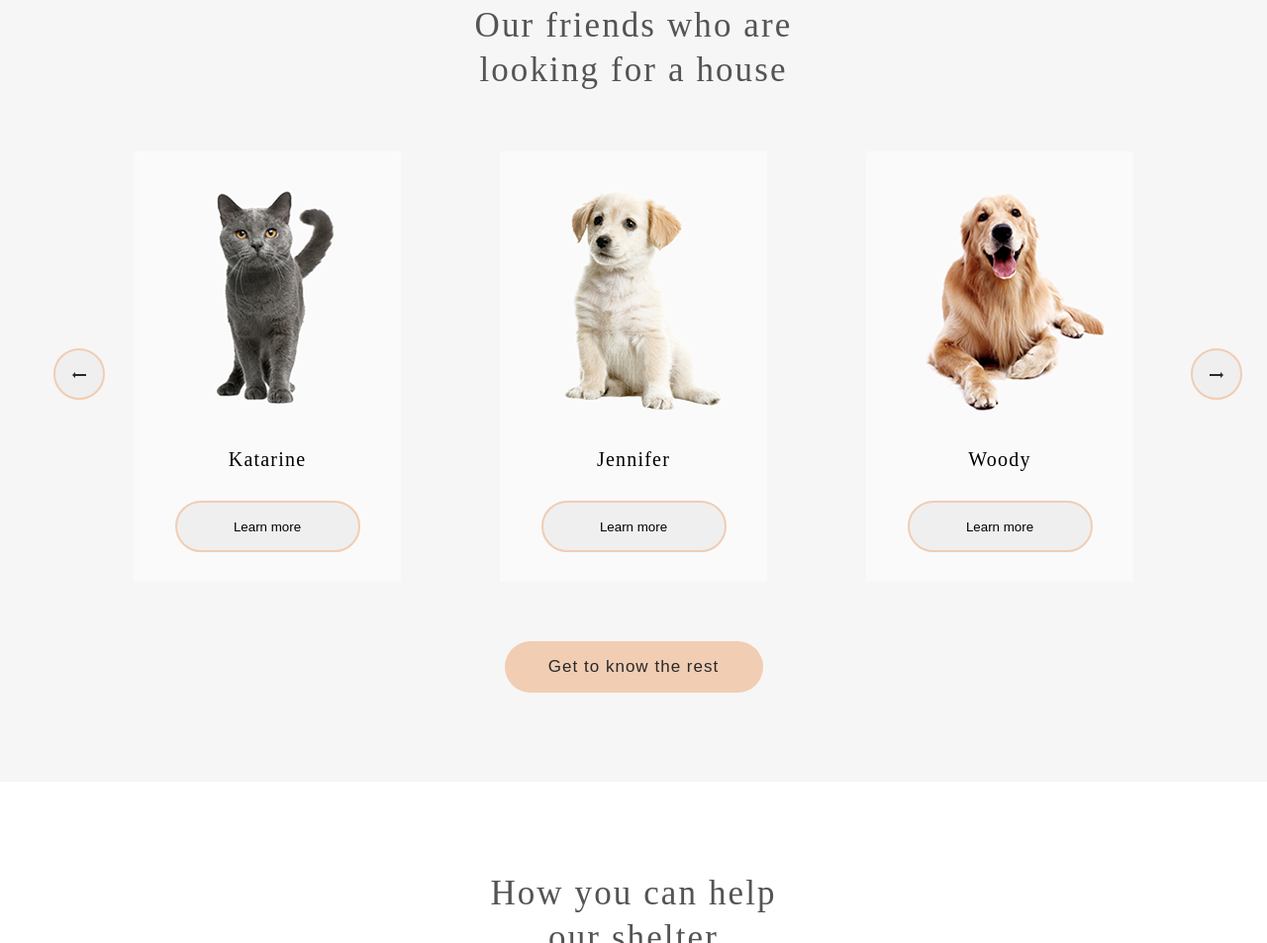
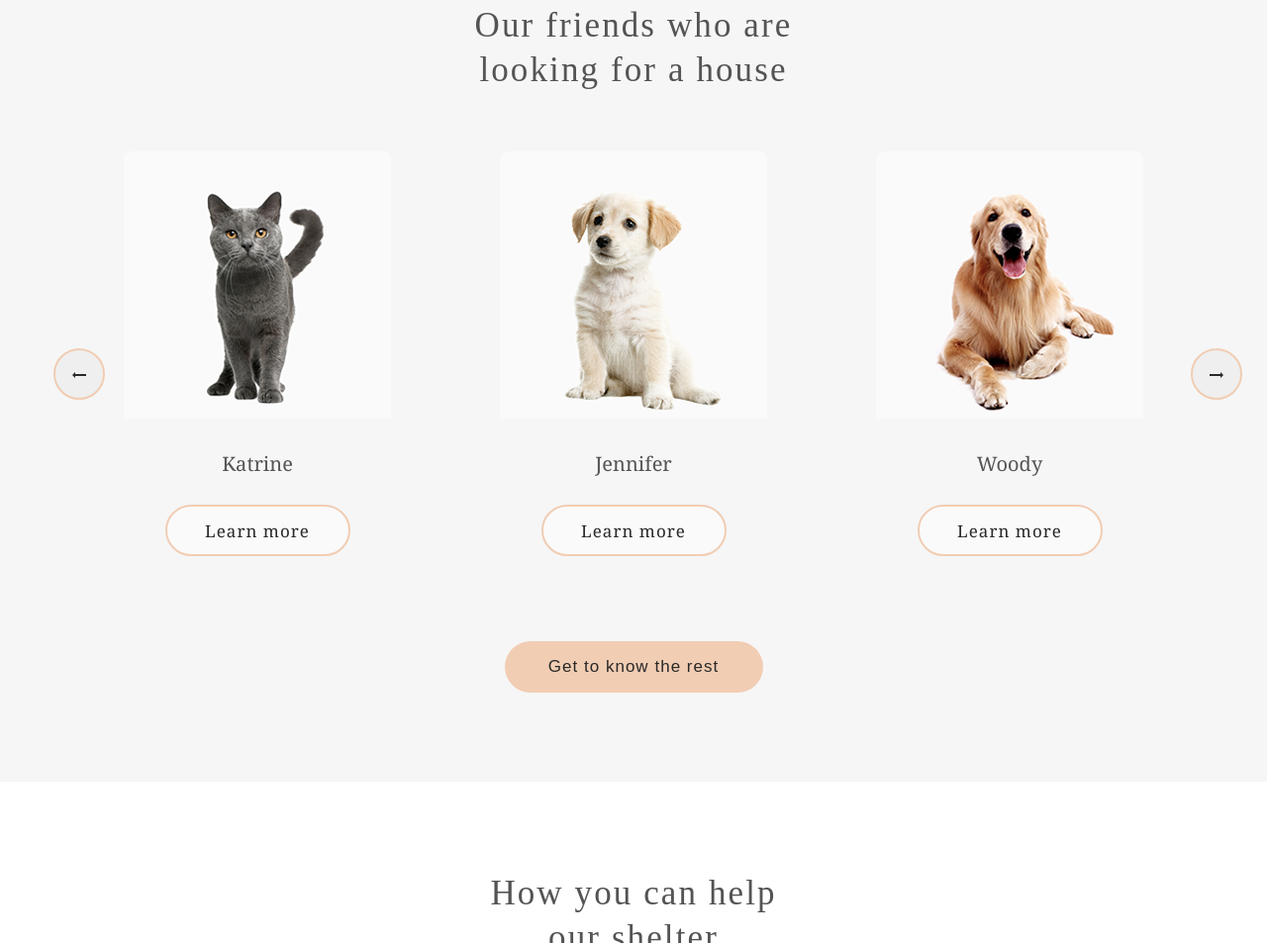
Before and after one commit to bob-justbob/shelter, a plain HTML site: page pages/main/index.h.html in a window 1280 px wide. Shown: the part 1583-2536 px from the top of the page at 99% size. Drawn offline with Linux system fonts and the light colour scheme.

Commit message:
feat: add slider

```diff
--- a/pages/main/index.h.html
+++ b/pages/main/index.h.html
@@ -34,7 +34,7 @@
                     <div class="puppy-p">
                         <p>We offer to give a chance to a little and nice puppy with an extremely wide and open heart. He or she will love you more than anybody else in the world, you will see!</p>
                     </div>
-                    <div class="puppy-btn"><button>Make a friend</button></div>
+                    <div class="puppy-btn"><button onclick="btnOurFriends()">Make a friend</button></div>
                 </div>
                 <div class="section-one-puppt-two">
                     <img src="../../assets/images/start-screen-puppy.png" alt="puppy">
@@ -51,7 +51,7 @@
                 <div class="two-text-p-two here"><p>We feed our wards with the best food and make sure that they do not get sick, feel comfortable (including psychologically) and well. We are supported by 87 volunteers and 28 employees of various skill levels. About 12% of the animals are taken by the shelter staff. Taking care of the animals, they become attached to the pets and would hardly ever leave them alone.</p></div>
             </div>
         </div>
-        <div class="section-three">
+        <div class="section-three" id="ourFriends">
             <div id="prev-Btn">
                 <button><img src="../../assets/icons/Arrow left.svg" alt="left"></button>
             </div>
@@ -66,24 +66,53 @@
                 </div>
                 <div class="slider-containter">
                     <div class="contener-slide" >
-                        <div class="card-slider slider-one" id="lastClone">
+                        <div class="card-wrap">
                             <div class="card">
-                                <div class="card-dimg"><img src="../../assets/images/pets-katrine.png" alt="Katarine"></div>
-                                <div class="card-title"><h2>Katarine</h2></div>
-                                <div class="card-button"><button>Learn more</button></div>
+                              <img src="../../assets/images/pets-katrine.png" alt="Katrine" />
+                              <p>Katrine</p>
+                              <div class="learnMoreBox">
+                                <button class="learnMoreBtn">Learn more</button>
+                              </div>
                             </div>
                             <div class="card">
-                                <div class="card-dimg"><img src="../../assets/images/pets-jennifer.png" alt="Jennifer"></div>
-                                <div class="card-title"><h2>Jennifer</h2></div>
-                                <div class="card-button"><button>Learn more</button></div>
+                              <img
+                                src="../../assets/images/pets-jennifer.png"
+                                alt="Jennifer"
+                              />
+                              <p>Jennifer</p>
+                              <div class="learnMoreBox">
+                                <button class="learnMoreBtn">Learn more</button>
+                              </div>
                             </div>
                             <div class="card">
-                                <div class="card-dimg"><img src="../../assets/images/pets-woody.png" alt="Woody"></div>
-                                <div class="card-title"><h2>Woody</h2></div>
-                                <div class="card-button"><button>Learn more</button></div>
+                              <img src="../../assets/images/pets-woody.png" alt="Woody" />
+                              <p>Woody</p>
+                              <div class="learnMoreBox">
+                                <button class="learnMoreBtn">Learn more</button>
+                              </div>
                             </div>
-                        </div>
-
+                            <div class="card">
+                                <img src="../../assets/images/pets-charly.png" alt="Charly" />
+                                <p>Charly</p>
+                                <div class="learnMoreBox">
+                                  <button class="learnMoreBtn">Learn more</button>
+                                </div>
+                              </div>
+                              <div class="card">
+                                <img src="../../assets/images/pets-sophia.png" alt="sophia" />
+                                <p>Sophia</p>
+                                <div class="learnMoreBox">
+                                  <button class="learnMoreBtn">Learn more</button>
+                                </div>
+                              </div>
+                              <div class="card">
+                                <img src="../../assets/images/pets-freddie.png" alt="Freddie" />
+                                <p>Freddie</p>
+                                <div class="learnMoreBox">
+                                  <button class="learnMoreBtn">Learn more</button>
+                                </div>
+                              </div>
+                          </div>
                     </div>
                 </div>
                 <div class="section-three-button">
--- a/pages/main/scritp.js
+++ b/pages/main/scritp.js
@@ -0,0 +1,26 @@
+const cardWrap = document.querySelector(".card-wrap");
+const card = document.getElementsByClassName("card");
+
+let counter = 0;
+
+const leftArrow = document.querySelector("#prev-Btn");
+const rightArrow = document.querySelector("#next-Btn");
+
+leftArrow.addEventListener("click", ()=>{
+    if(counter == 0) {
+        counter=card.length-2
+    }if(counter !== 0){
+        counter--;
+    }
+    cardWrap.style.transform= 'translate('+(counter) *  -16.5 +'%)';
+});
+
+rightArrow.addEventListener('click',()=>{
+
+    if(counter == card.length-3){
+      counter=-1;
+  }if(counter <= card.length-4){
+      counter++
+  }
+  cardWrap.style.transform= 'translate('+(counter) *  -16.5 +'%)';
+})
--- a/pages/main/style.css
+++ b/pages/main/style.css
@@ -292,61 +292,65 @@ header {
     position: relative;
     display: flex;
     justify-content: center;
-
     height: 435px;
 }
 
 .contener-slide {
     width: 95%;
-    height: 435px;
-
-    display: flex;
-    justify-content: space-evenly;
-    /* overflow: hidden; */
+    margin: 0 auto;
+    overflow: hidden;
 }
 
-.card-slider {
+.card-wrap {
     display: flex;
-    justify-content: space-between;
+    width: 200%;
+    justify-content: space-around;
+    transition: 1s;
 
 }
 
 .card {
     width: 270px;
     height: 435px;
-    background-color: #FAFAFA;
+    background: #F6F6F6;
+}
+.card img {
+    width: 100%;
+}
+.card p {
+    color: #545454;
     text-align: center;
-    margin: 0 50px;
+    margin: 30px 0;
+    font-family: 'Georgia';
+    font-style: normal;
+    font-weight: 400;
+    font-size: 20px;
+    line-height: 23px;
 
 }
-
-.card-dimg {
-    width: 270px;
-    height: 270px;
+.learnMoreBox{
+    display: flex;
+    justify-content: center;
+}
+.learnMoreBtn{
+    color: #292929;
+    font-size: 17px;
+    font-family: 'Georgia';
+    font-style: normal;
+    border: 2px solid #F1CDB3;
+    letter-spacing: 0.06em;
+    padding: 10px 15px;
+    border-radius: 2rem;
+    cursor: pointer;
+    background: #FAFAFA;
+    height: 52px;
+    width: 187px;
+}
+.learnMoreBtn:hover{
+    background-color:#FDDCC4; ;
 }
 
-.card-dimg img {
-    width: 100%;
-    height: 100%;
-    object-fit: cover;
-}
 
-.card-title {
-    margin: 30px 0;
-}
-.card-title h2 {
-    font-size: 20px;
-    font-weight: 400;
-    line-height: 23px;
-    letter-spacing: 0.06em;
-}
-
-.card-button button {
-    width: 187px;
-    height: 52px;
-    border: 2px solid #F1CDB3;
-    border-radius: 100px;
-}
 
 
 #prev-Btn {
```
